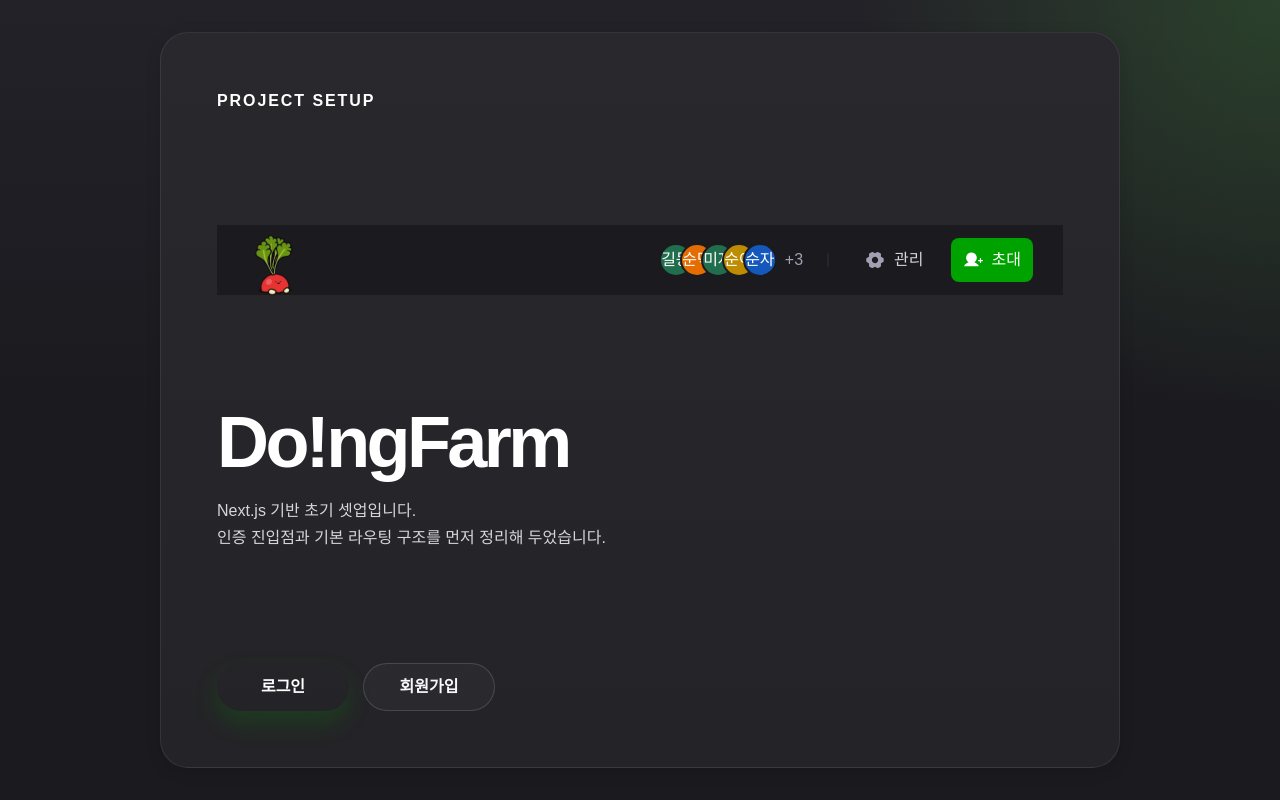
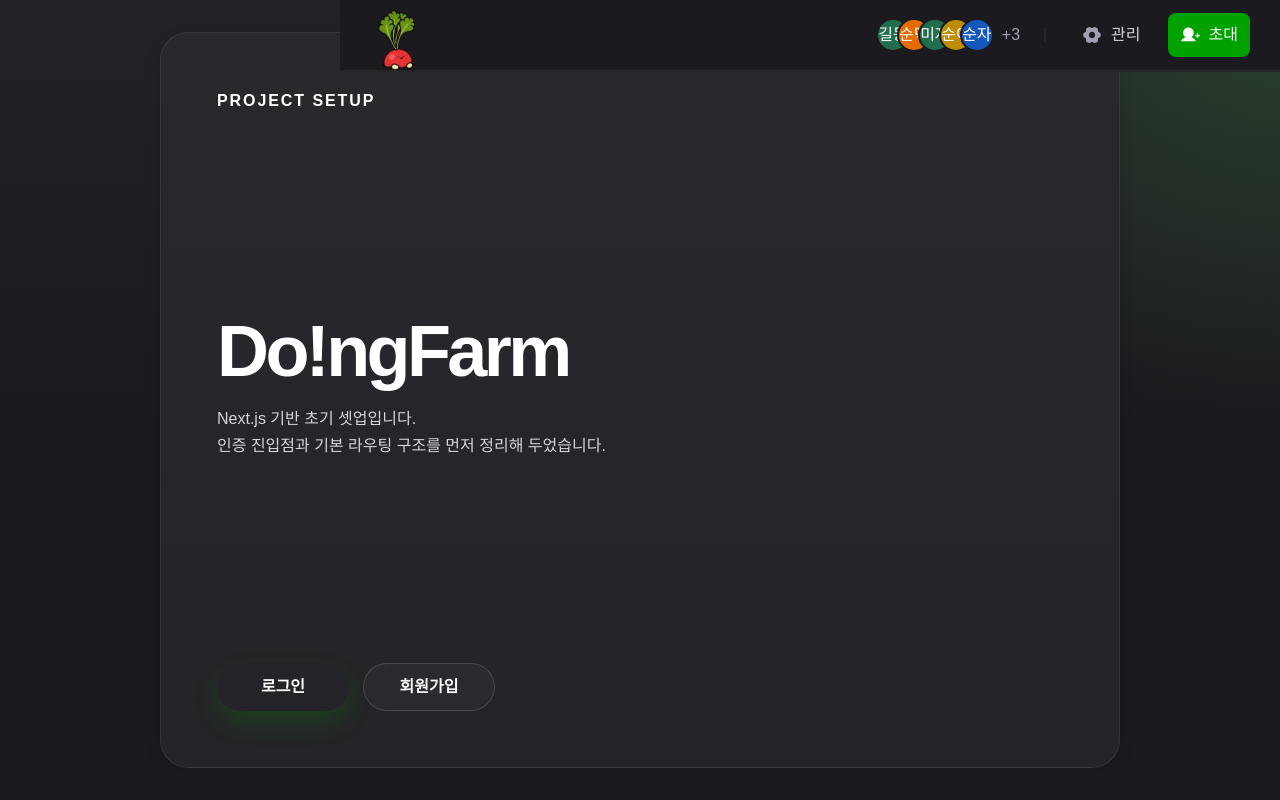
Before and after one commit to douk9909/DoingFarm, a Next.js app: page / in a window 1280 px wide. Built offline with nearby package versions, Linux system fonts and the light colour scheme.

Commit message:
feat: position fixed 적용 및 사이드바 너비 고려한 레이아웃 적용

```diff
--- a/src/components/layout/navbar/Navbar.module.css
+++ b/src/components/layout/navbar/Navbar.module.css
@@ -1,10 +1,24 @@
+:root {
+  --sidebar-width-pc: 340px;
+  --sidebar-width-tablet: 220px;
+  --sidebar-width-mobile: 0px;
+}
+
 .container {
-  width: 100%;
+  position: fixed;
+  top: 0;
+  right: 0;
+  left: var(--sidebar-width-mobile);
+  z-index: 10;
+  transition: left 0.3s ease;
+
+  padding: 10px 20px 10px 10px;
+
   height: 60px;
   display: flex;
   align-items: center;
   justify-content: space-between;
-  padding: 10px 20px 10px 10px;
+
   background-color: var(--color-background);
   border-bottom: 2px solid var(--color-black-300);
 }
@@ -87,6 +101,7 @@
 
 @media (min-width: 768px) {
   .container {
+    left: var(--sidebar-width-tablet);
     height: 72px;
     padding: 16px 30px;
   }
@@ -121,3 +136,9 @@
     filter: brightness(0) invert(1);
   }
 }
+
+@media (min-width: 1200px) {
+  .container {
+    left: var(--sidebar-width-pc);
+  }
+}
```
